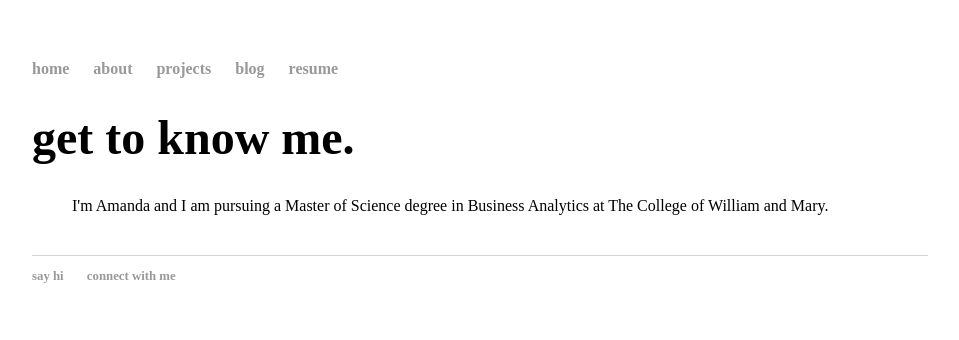
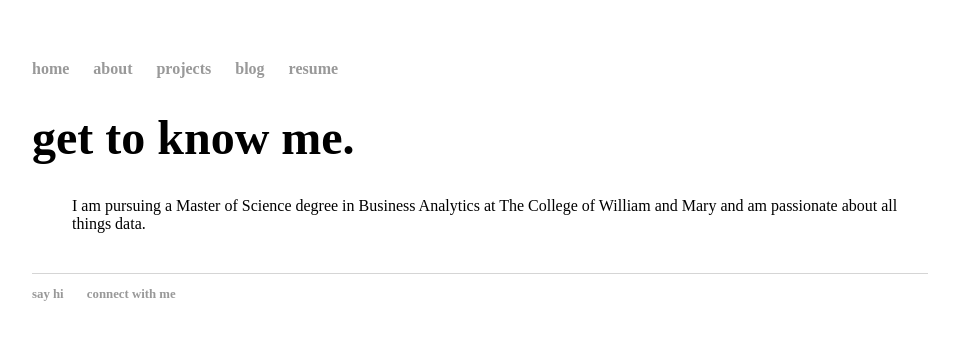
Before and after one commit to amanda-t2/amanda-t2.github.io, a Jekyll site: the page built from about/index.html, in a window 1280 px wide. Shown: the top 340 px of the page, without its empty margins (160-1119 px from the left). Built offline with Jekyll 4.4.1, drawn with Linux system fonts in a browser that asks for light colours.

Commit message:
Update index.html

```diff
--- a/about/index.html
+++ b/about/index.html
@@ -4,5 +4,6 @@ title: get to know me.
 ---
 	<h1>{{ page.title }}</h1>
 	<ul class="posts">
-		I'm Amanda and I am pursuing a Master of Science degree in Business Analytics at The College of William and Mary.
+		I am pursuing a Master of Science degree in Business Analytics at The College of William and Mary and am passionate about
+		all things data. <br>
 	</ul>
```
